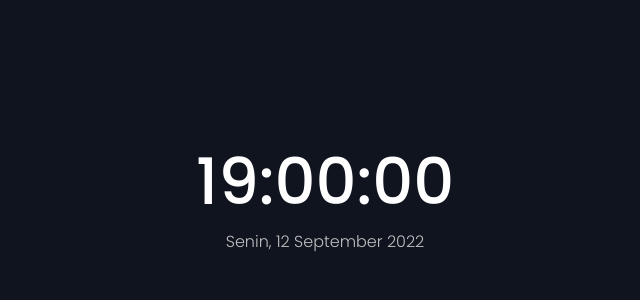
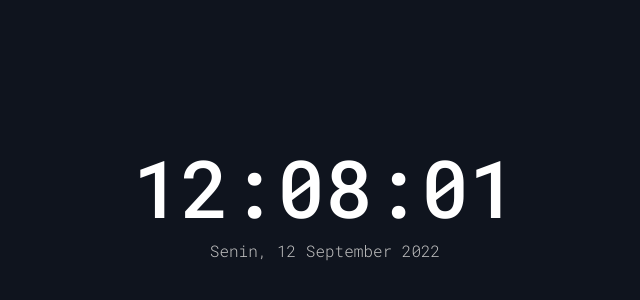
Before and after one commit to ryohilmi/vue-clock-app, a Vue app: page / in a window 1280 px wide. Shown: the part 106-406 px from the top of the page, without its empty margins (315-955 px from the left). Built offline with nearby package versions, Linux system fonts and the light colour scheme.

Commit message:
feat: add clock functionality

```diff
--- a/src/App.vue
+++ b/src/App.vue
@@ -7,7 +7,7 @@ import Clock from './components/Clock.vue';
 </template>
 
 <style>
-@import url('https://fonts.googleapis.com/css2?family=Open+Sans:wght@300;400;500&family=PT+Serif:wght@400;700&family=Poppins:wght@100;200;300;400;500;600;700&display=swap');
+@import url('https://fonts.googleapis.com/css2?family=Roboto+Mono:wght@300;400;500&display=swap');
 
 * {
   margin: 0;
@@ -18,7 +18,7 @@ import Clock from './components/Clock.vue';
 html {
   background: rgb(15, 20, 30);
   color: white;
-  font-family: 'Poppins';
+  font-family: 'Roboto Mono';
 }
 
 .clock {
--- a/src/components/Clock.vue
+++ b/src/components/Clock.vue
@@ -1,9 +1,42 @@
-<script setup></script>
+<script>
+export default {
+  data() {
+    return {
+      time: '19:00:00',
+      date: 'Senin, 12 September 2022',
+      timer: null,
+    };
+  },
+  methods: {
+    updateTime() {
+      let options = {
+        weekday: 'long',
+        year: 'numeric',
+        month: 'long',
+        day: 'numeric',
+      };
+      let timestamp = new Date();
+
+      this.time = timestamp.toLocaleTimeString('id-ID');
+      this.time = this.time.replaceAll('.', ':');
+      this.date = timestamp.toLocaleDateString('id-ID', options);
+    },
+  },
+  mounted() {
+    this.timer = setInterval(() => {
+      this.updateTime();
+    }, 1000);
+  },
+  beforeDestroy() {
+    clearInterval(this.timer);
+  },
+};
+</script>
 
 <template>
   <div class="clock">
-    <div class="time">19:00:00</div>
-    <div class="date">Senin, 12 September 2022</div>
+    <p class="time">{{ time }}</p>
+    <p class="date">{{ date }}</p>
   </div>
 </template>
 
@@ -13,8 +46,10 @@
   padding-top: 15em;
 
   .time {
-    font-size: 4rem;
+    font-family: 'Roboto Mono';
+    font-size: 5rem;
     font-weight: 500;
+    font-variant-numeric: tabular-nums;
   }
 
   .date {
```
